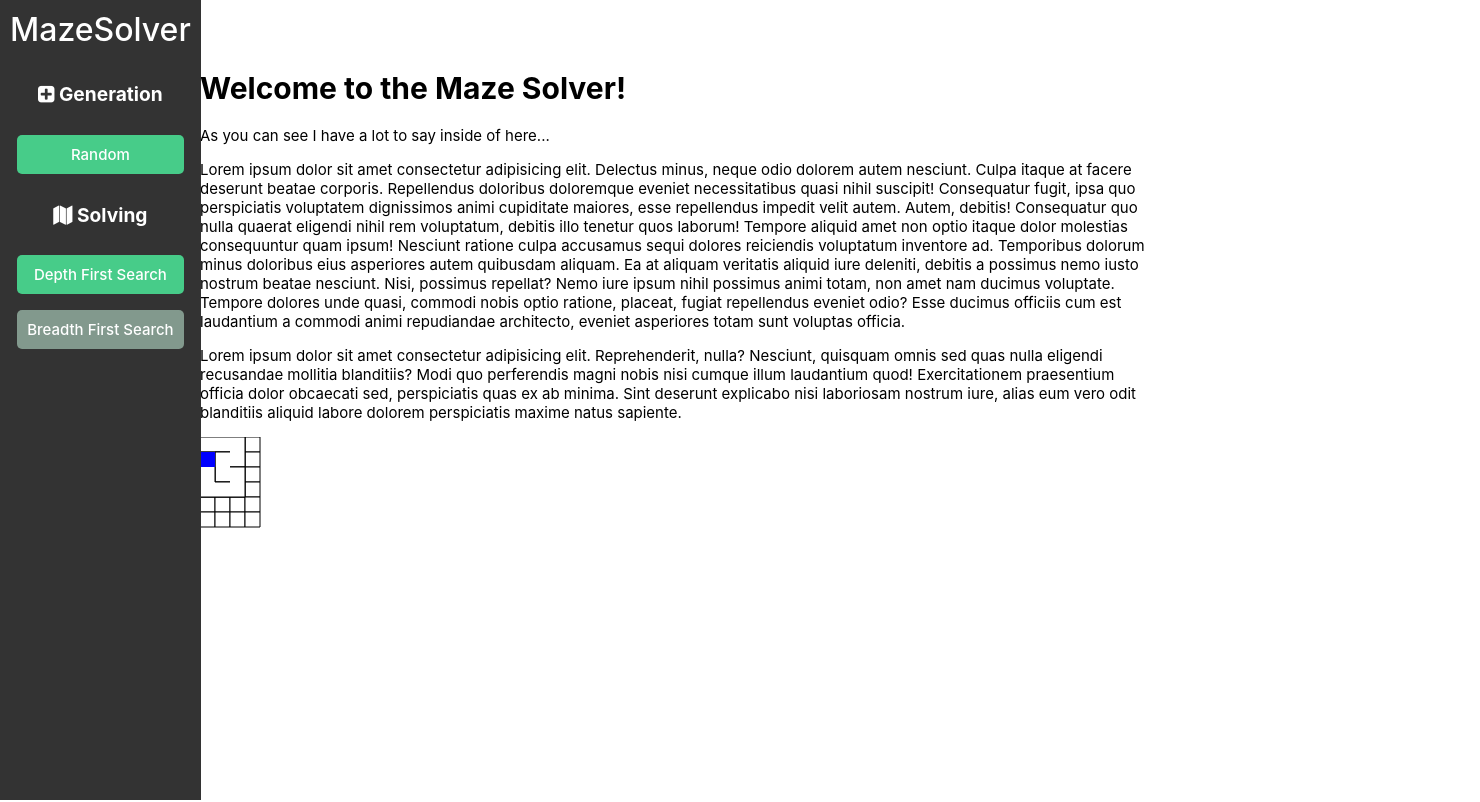
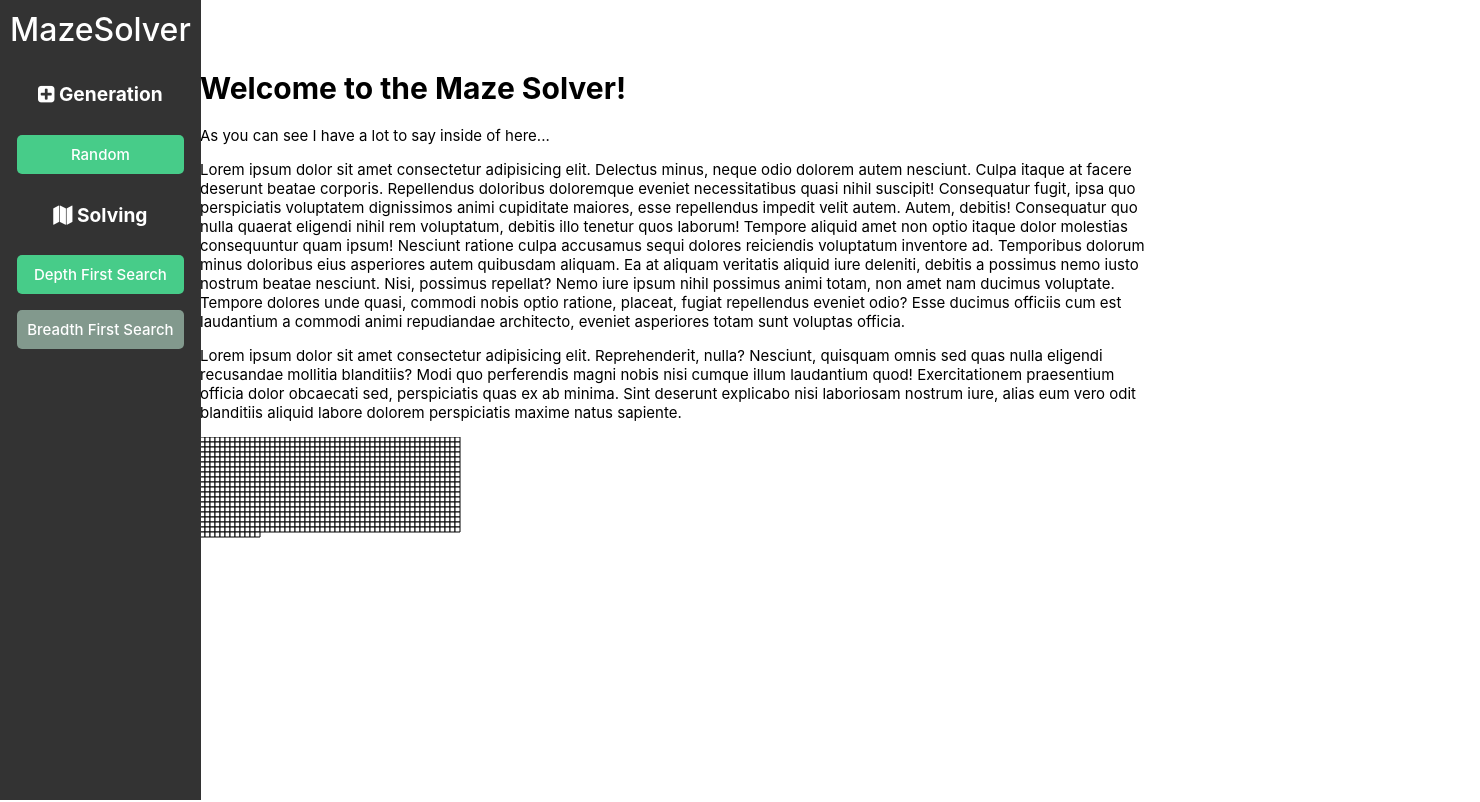
Before and after one commit to WukoSiric/vue-maze-visualizer, a Vue app: page / in a window 1280 px wide. Shown: the top 802 px of the page, 1480 px wide, since content can reach past the window. Built offline with nearby package versions, Linux system fonts and the light colour scheme.

Commit message:
Fixed cropping issue

```diff
--- a/src/components/MazeGrid.vue
+++ b/src/components/MazeGrid.vue
@@ -8,16 +8,13 @@ export default {
   mounted() {
     this.canvas = document.getElementById("maze");
     this.context = this.canvas.getContext("2d");
-    this.canvas.width, this.width = window.innerWidth;
-    this.canvas.height, this.height = window.innerHeight;
-    this.gapSize = 15;
-    this.rows = Math.floor(this.height / this.gapSize);
-    this.columns= Math.floor(this.width / this.gapSize);
-    // Generate empty maze
-
+    this.canvas.width = window.innerWidth;
+    this.canvas.height = window.innerHeight;
+    this.gapSize = 5;
+    this.rows = Math.floor(this.canvas.width / this.gapSize);
+    this.columns= Math.floor(this.canvas.height / this.gapSize);
     this.maze = new Maze(this.rows, this.columns, this.gapSize, this.context);
     this.maze.initializeMaze();
-    // this.maze.generateMaze(this.maze.maze[0][0], []);
   },
   methods: {
   }
```
